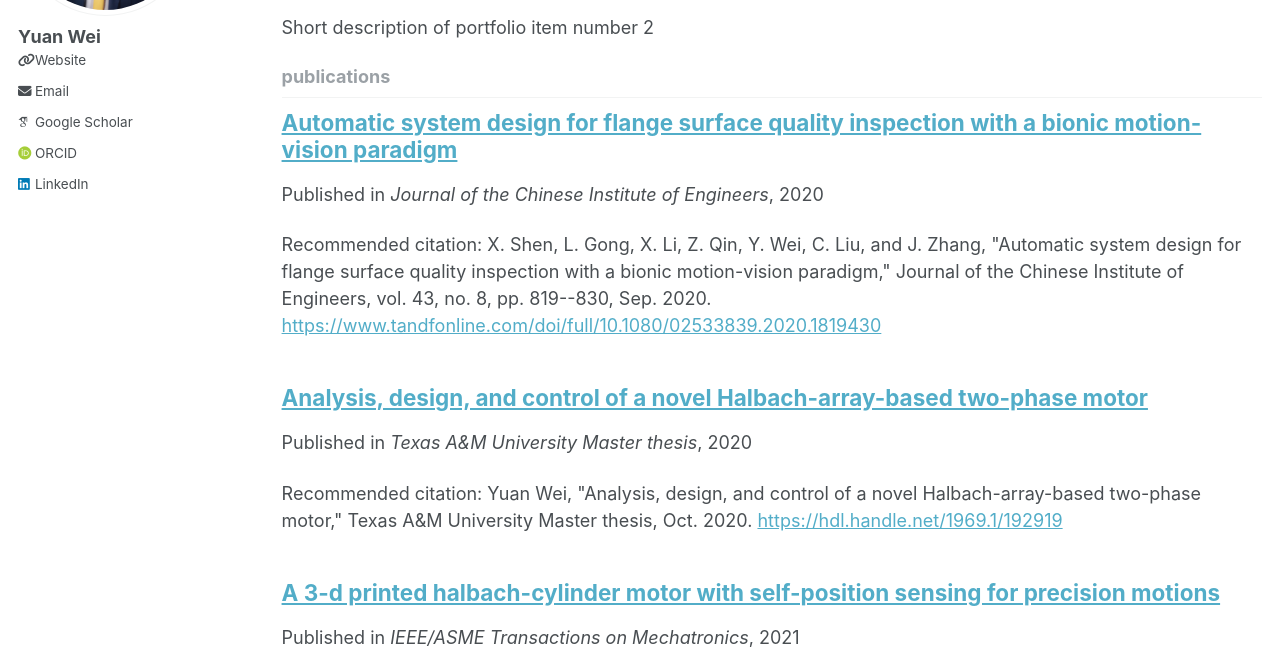
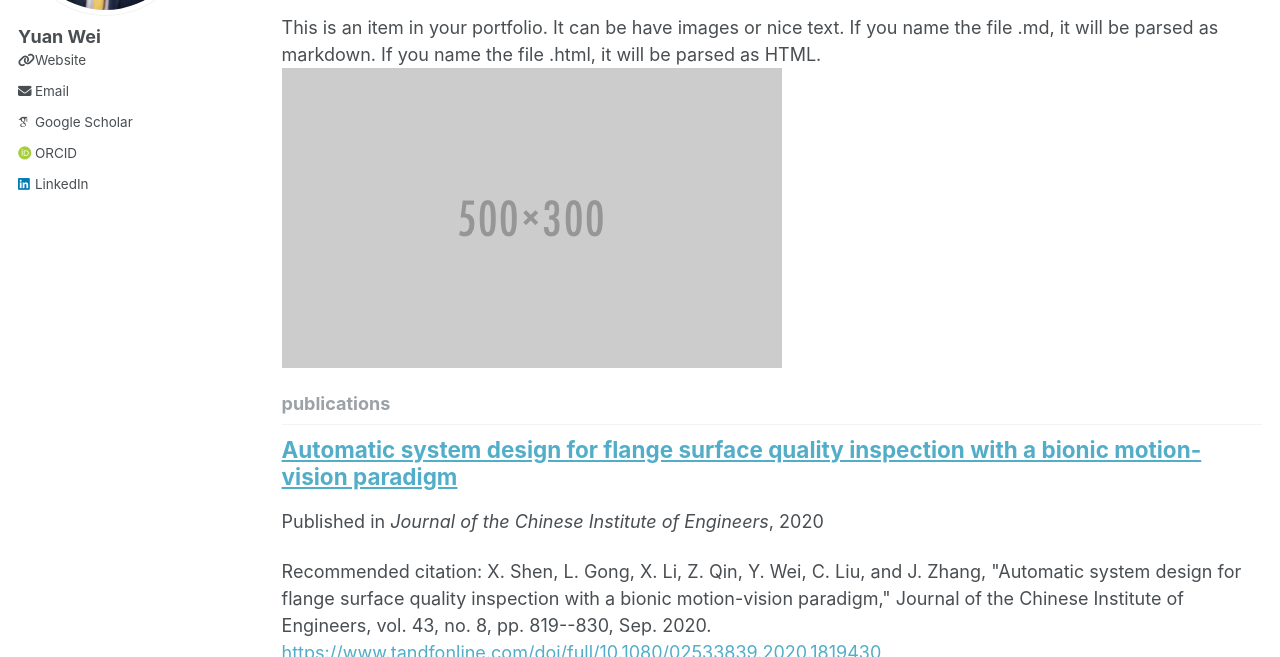
Before and after one commit to JET00wy/YuanWeiWebPage, a Jekyll site: the page built from _pages/collection-archive.html, in a window 1280 px wide and 900 px high, scrolled down 1058 px, cut to the strip 243-900 px from the top of the window. Built offline with Jekyll 4.4.1, drawn with Linux system fonts in a browser that asks for light colours; some web fonts are replaced.

Commit message:
Update portfolio-2.html

```diff
--- a/_portfolio/portfolio-2.html
+++ b/_portfolio/portfolio-2.html
@@ -1,6 +1,6 @@
 ---
 title: "A Automatic Recognition and Classification system on Surface Defect of the Flange"
-excerpt: "Short description of portfolio item number 2 <br/>"
+excerpt: #"Short description of portfolio item number 2 <br/>"
 collection: portfolio
 videolink: "https://www.youtube.com/embed/NOkr8rmh5nY?si=6M9QImRneOpNTqLO"
 ---
```
